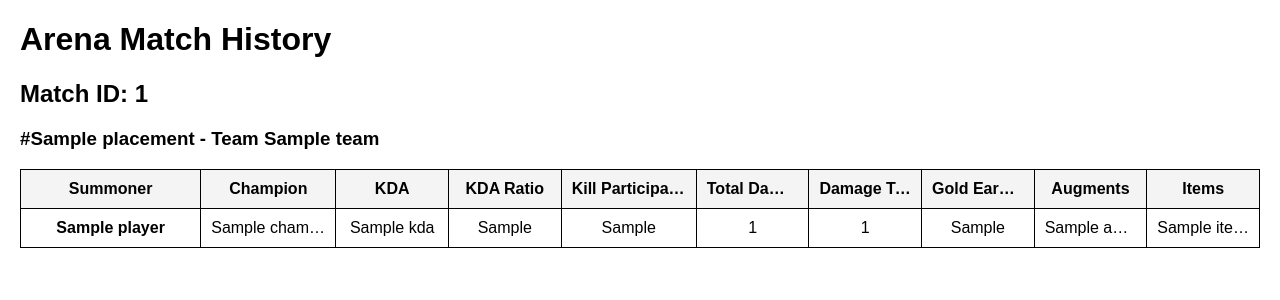
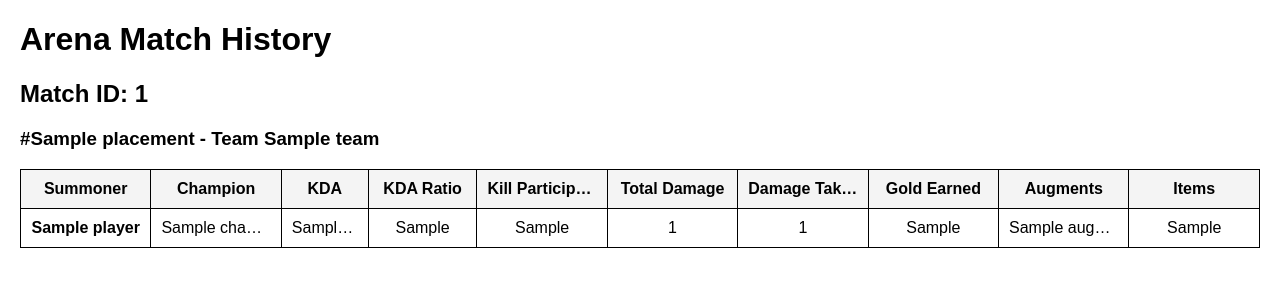
Before and after one commit to wybrenmulder/LoL-Arena-stats, a Flask app: template templates/arena_matches.html in a window 1280 px wide. Shown: the top 300 px of the page. Run offline with Flask 3, Linux system fonts and the light colour scheme; the template is opened without the code that fills it: most values are stand-ins (such as "Sample title", 1, 10 or a date in 2020).

Commit message:
Fixed item bug
- Items is a default method that was tried to override as a string has been fixed.
- Added champion level.

```diff
--- a/app.py
+++ b/app.py
@@ -18,7 +18,6 @@ REGION_DATA = {
     "OCE": ("oc1", "sea"),
     "JP": ("jp1", "asia"),
 }
-
 
 TEAM_NAMES = {
     1: "Poro",
@@ -47,7 +46,7 @@ def get_puuid(game_name, tag_line):
 
 def get_summoner_region(puuid):
     """Determine the summoner's region by checking all possible servers"""
-    for _, (server, match_region) in REGION_DATA.items():
+    for (server, match_region) in REGION_DATA.values():
         if fetch_summoner_info(server, puuid):
             print(f"Found summoner in {server.upper()} (Match Region: {match_region})")
             return server, match_region
@@ -145,13 +144,19 @@ def format_player_info(player, team_total_kills):
     kda_ratio = f"{(kills + assists) / max(1, deaths):.2f}:1"
     kill_participation = f"{((kills + assists) / max(1, team_total_kills)) * 100:.2f}%"
 
-    # Get Augments (only non-empty ones) & Convert to String
-    augments = [str(player.get(f"playerAugment{i}", "N/A")) for i in range(1, 7)]
-    augments = [a for a in augments if a != "N/A"]  # Remove empty slots
+    # Get Augments (only non-empty ones)
+    augments = [str(player.get(f"playerAugment{i}", "N/A")) for i in range(6)]
+    augments = [a for a in augments if a != "N/A"]
     augments_str = ", ".join(augments) if augments else "None"
+
+    # Get Item IDs (only non-zero values)
+    items = [str(player.get(f"item{i}", 0)) for i in range(7)]  # Fetch item slots
+    items = [i for i in items if i != "0"]  # Filter out empty slots
+    items_str = ", ".join(items) if items else "None"
 
     return {
         "summoner_name": f"{player.get('riotIdGameName', 'Unknown')}#{player.get('riotIdTagline', '0000')}",
+        "level": player["champLevel"],
         "champion": player["championName"],
         "kda": f"{kills}/{deaths}/{assists}",
         "kda_ratio": kda_ratio,
@@ -159,7 +164,8 @@ def format_player_info(player, team_total_kills):
         "total_damage": player["totalDamageDealtToChampions"],
         "total_damage_taken": player["totalDamageTaken"],
         "gold_earned": player["goldEarned"],
-        "augments": augments_str
+        "augments": augments_str,
+        "items_inv": items_str
     }
 
 
--- a/templates/arena_matches.html
+++ b/templates/arena_matches.html
@@ -34,16 +34,16 @@
             <h3>#{{ team_data.placement }} - Team {{ team }}</h3>
             <table>
                 <colgroup>
-                    <col style="width: 16%;"> <!-- Summoner -->
+                    <col style="width: 12%;"> <!-- Summoner -->
                     <col style="width: 12%;"> <!-- Champion -->
-                    <col style="width: 10%;"> <!-- KDA -->
+                    <col style="width: 8%;"> <!-- KDA -->
                     <col style="width: 10%;"> <!-- KDA Ratio -->
                     <col style="width: 12%;"> <!-- Kill Participation -->
-                    <col style="width: 10%;"> <!-- Total Damage -->
-                    <col style="width: 10%;"> <!-- Damage Taken -->
-                    <col style="width: 10%;"> <!-- Gold Earned -->
-                    <col style="width: 10%;"> <!-- Augments -->
-                    <col style="width: 10%;"> <!-- Items -->
+                    <col style="width: 12%;"> <!-- Total Damage -->
+                    <col style="width: 12%;"> <!-- Damage Taken -->
+                    <col style="width: 12%;"> <!-- Gold Earned -->
+                    <col style="width: 12%;"> <!-- Augments -->
+                    <col style="width: 12%;"> <!-- Items -->
                 </colgroup>
                 <tr>
                     <th>Summoner</th>
@@ -55,7 +55,7 @@
                     <th>Damage Taken</th>
                     <th>Gold Earned</th>
                     <th>Augments</th>
-                    <th>Items</th>
+                    <th>Items</th> <!-- New header for Items -->
                 </tr>
                 {% for player in team_data.players %}
                 <tr>
@@ -68,7 +68,7 @@
                     <td>{{ player.total_damage_taken }}</td>
                     <td>{{ player.gold_earned }}</td>
                     <td>{{ player.augments }}</td>
-                    <td>{{ player.items }}</td> <!-- Items now displayed properly -->
+                    <td>{{ player.items_inv }}</td> <!-- Display Items -->
                 </tr>
                 {% endfor %}
             </table>
```
